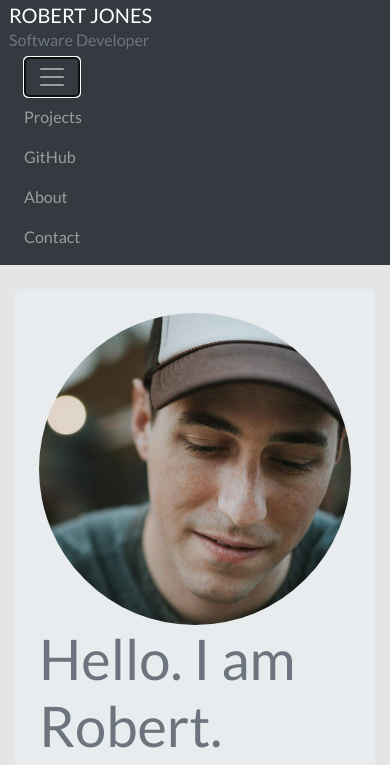
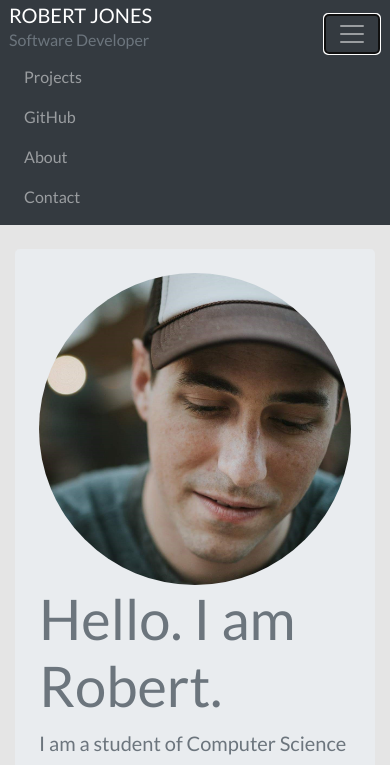
Before and after one commit to robertjonesdev/robertjonesdev.github.io, a plain HTML site: page index.html in a window 390 px wide. Both pictures are taken after a click on the button "Toggle navigation". Shown: the top 765 px of the page. Drawn offline with nearby package versions, Linux system fonts and the light colour scheme.

Commit message:
Reallignment of hamburger and dropdown menu.

```diff
--- a/default.css
+++ b/default.css
@@ -40,3 +40,11 @@ a:hover .hover-after {
     opacity: 1;
     transition: visibility 1s, opacity 0.5s linear;
 }
+
+@media (max-width: 575px) {
+   button.navbar-toggler {
+       position: absolute !important;
+       right: 10px !important;
+       top: 14px !important;
+   }
+}
--- a/index.html
+++ b/index.html
@@ -49,8 +49,8 @@
             <span class="navbar-toggler-icon"></span>
           </button>
 
-          <div class="collapse navbar-collapse" id="navbarSupportedContent">
-            <ul class="navbar-nav mr-auto">
+          <div class="collapse navbar-collapse ml-auto" id="navbarSupportedContent">
+            <ul class="navbar-nav ml-auto">
                 <li class="nav-item"><a class="nav-link" href="index.html#projects">Projects</a></li>
                 <li class="nav-item"><a class="nav-link" href="https://github.com/robertjonesdev">GitHub</a></li>
                 <li class="nav-item"><a class="nav-link" href="#">About</a></li>
@@ -59,7 +59,6 @@
           </div>
         </div>
         </nav>
-
 
         <div class="container mt-4">
             <div class="jumbotron p-4">
```
